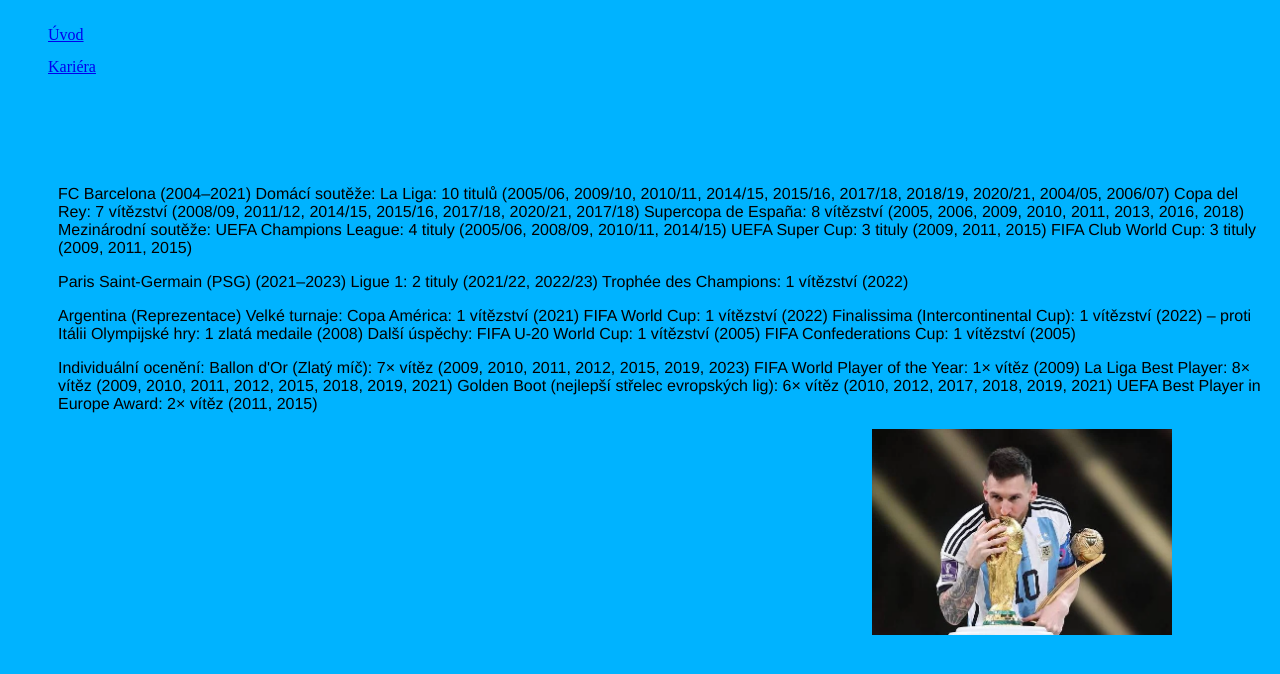
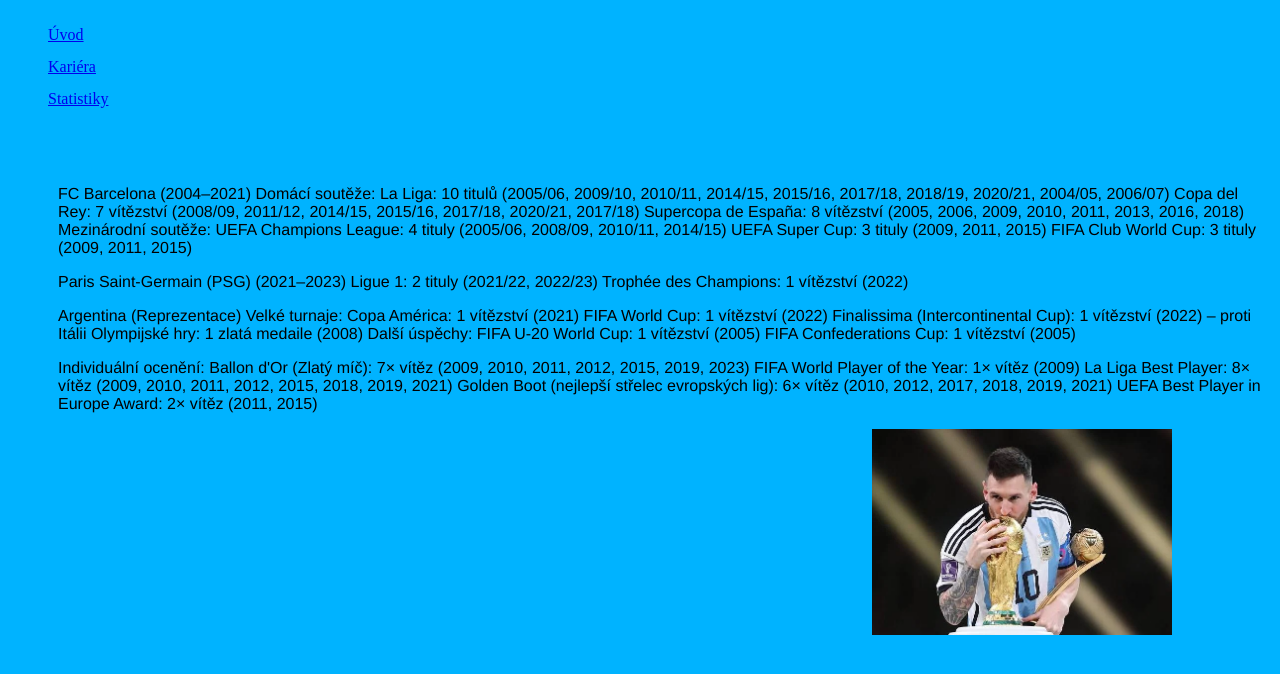
Before and after one commit to joudiss/githubukol, a plain HTML site: page úspěchy.html in a window 1280 px wide. Shown: the part 62-736 px from the top of the page. Drawn offline with Linux system fonts and the light colour scheme.

Commit message:
Add files via upload

```diff
--- a/úspěchy.html
+++ b/úspěchy.html
@@ -14,6 +14,7 @@
         <ul>
             <li><a href="index.html">Úvod</a></li>
             <li><a href="kariéra.html">Kariéra</a></li>
+            <li><a href="statistiky.html">Statistiky</a></li>
         </ul>
         </nav>
         <p>FC Barcelona (2004–2021)
```
